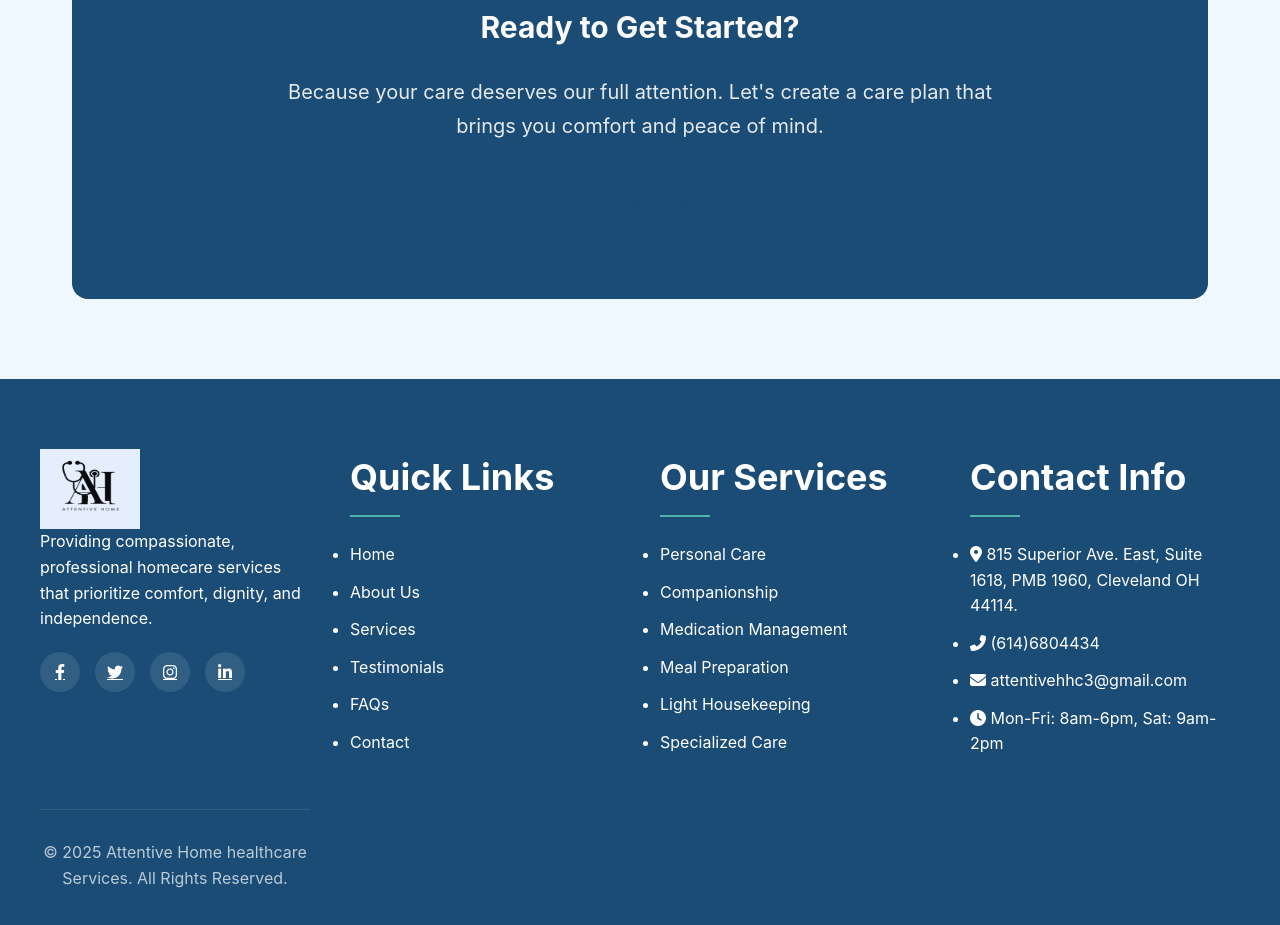
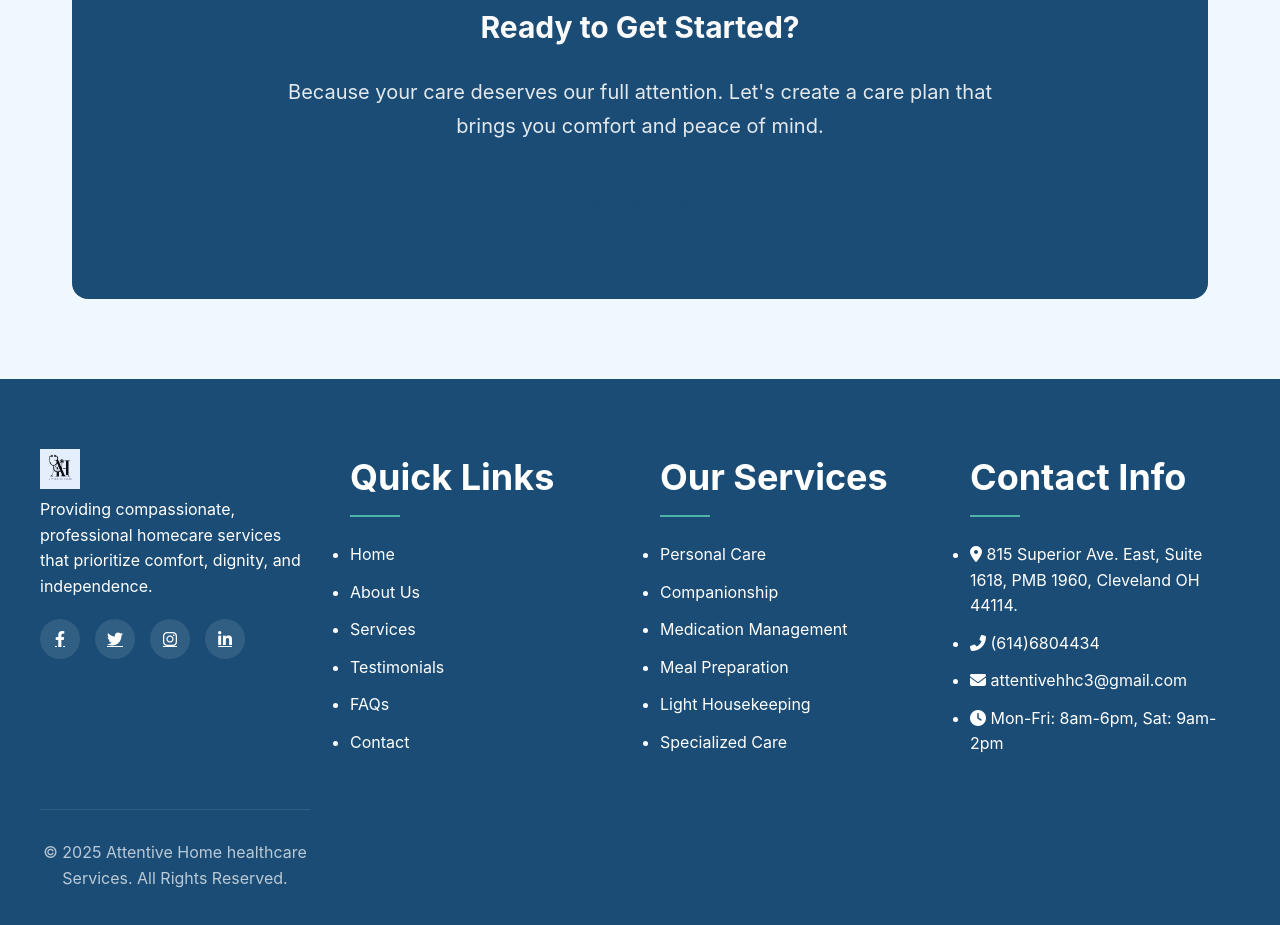
Before and after one commit to Zahra105/Attentive-Home-Healthcare, a plain HTML site: page contact.html in a window 1280 px wide. Shown: the part 1379-2304 px from the top of the page. Drawn offline with Linux system fonts and the light colour scheme; files whose address does not match are found by name.

Commit message:
Update contact.html

```diff
--- a/contact.html
+++ b/contact.html
@@ -14,7 +14,7 @@
     <nav class="navbar">
         <div class="nav-container">
             <a href="index.html" class="nav-logo">
-                <img src="C:\Users\liban\OneDrive\Desktop\homeCare\example - Copy\logo.png" alt="Attentive Health Homecare Logo" class="logo-img">
+                <img src="/Attentive-Home-Healthcare/logo.png" alt="logo image" class="logo-img">
                 <div class="logo-text">
                     <span class="logo-title">Attentive Home</span>
                     <span class="logo-subtitle">Healthcare</span>
@@ -231,7 +231,7 @@
         <div class="containr">
             <div class="footer-content">
                 <div class="footer-col">
-                    <img src="C:\Users\liban\OneDrive\Desktop\homeCare\example\logo.png" alt="logo" class="logo"></a>
+                    <img src="/Attentive-Home-Healthcare/logo.png" alt="logo image" class="logo-img"></a>
                     <p>Providing compassionate, professional homecare services that prioritize comfort, dignity, and independence.</p>
                     <div class="social-links">
                         <a href="#" class="social-link"><i class="fab fa-facebook-f"></i></a>
@@ -308,4 +308,5 @@
         adjustFormLayout(); // Call on load
     </script>
 </body>
+
 </html>
```
